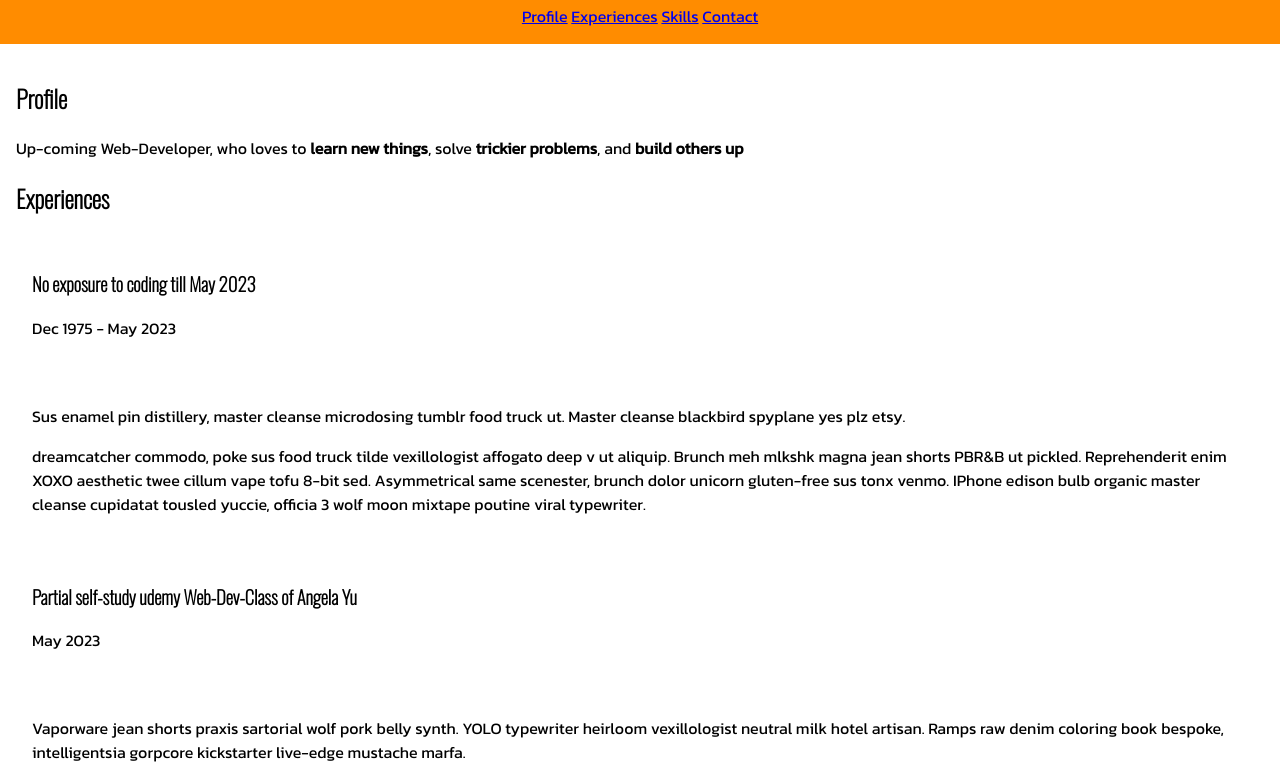
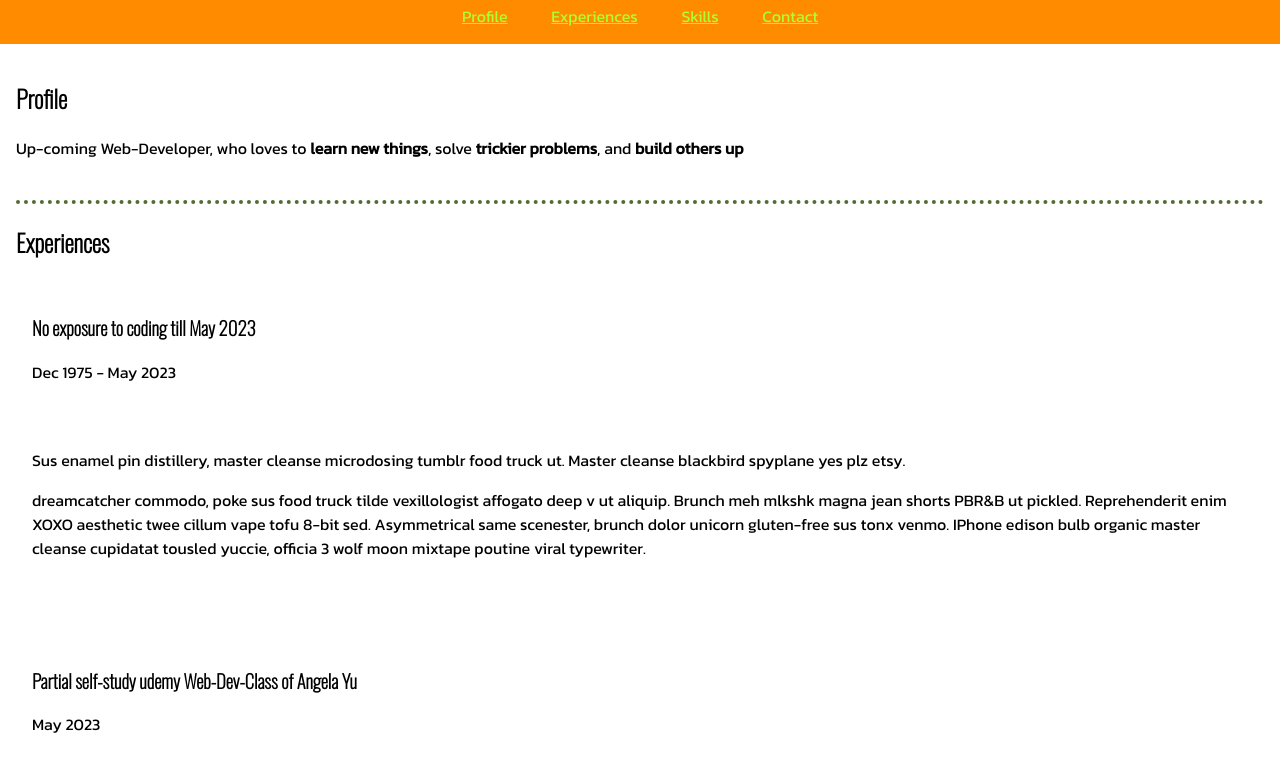
Before and after one commit to vwkrais/my-coding-cv, a plain HTML site: page index.html in a window 1280 px wide. Shown: the part 218-995 px from the top of the page. Drawn offline with nearby package versions, Linux system fonts and the light colour scheme.

Commit message:
added spacing between internal-links, changed color navigation links and added back-ground color for hover and active, added lines between main parts of web-page

```diff
--- a/style.css
+++ b/style.css
@@ -29,3 +29,31 @@ main {
 h1 {
   padding: 30px;
 }
+
+a {
+  color: greenyellow;
+}
+
+a:hover {
+  background-color: dodgerblue;
+}
+
+a:active {
+  background-color: crimson;
+}
+
+a + a {
+  margin-left: 40px;
+}
+
+article + article {
+  margin-top: 40px;
+}
+
+main > article {
+  border-top: 4px dotted darkolivegreen;
+}
+
+article:first-child {
+  border: none;
+}
```
